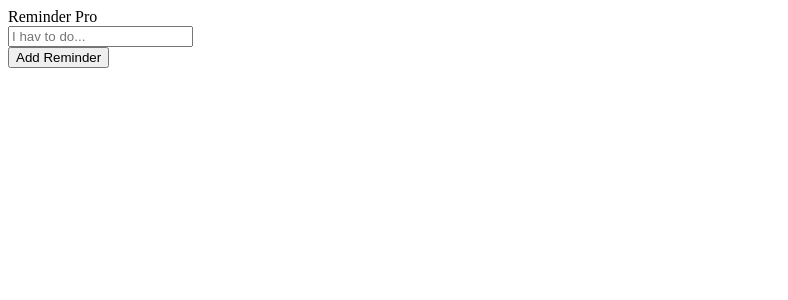
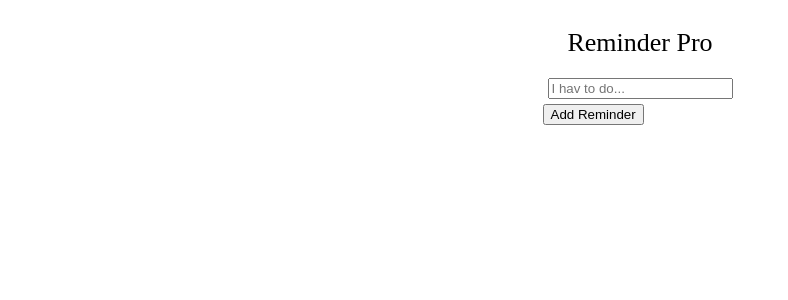
Before and after one commit to auryn31/reminder_pro_learn_react, a React (Create React App) app: page / in a window 1280 px wide. Shown: the top 300 px of the page, without its empty margins (0-788 px from the left). Built offline with nearby package versions, Linux system fonts and the light colour scheme; the HTML template or start-up script is replaced by a standard one.

Commit message:
add css and list of items from global stats: https://www.youtube.com/watch?v=oCAc3EsEWZ8

```diff
--- a/src/components/App.jsx
+++ b/src/components/App.jsx
@@ -15,6 +15,23 @@
       this.props.addReminder(this.state.text);
     }
 
+    renderReminders(){
+      const  { reminders } = this.props;
+      console.log('reminders', reminders);
+      return (
+        <ul className="list-group col-sm-4">
+            {
+              reminders.map(reminder => {
+                return (<li key={reminder.id} className="list-group-item">
+                  <div>{reminder.text}</div>
+                </li>
+              )
+              })
+            }
+        </ul>
+      )
+    }
+
     render() {
       console.log('this.props', this.props);
       return (
@@ -22,7 +39,7 @@
           <div className="title">
               Reminder Pro
           </div>
-          <div className ="form-inline">
+          <div className ="form-inline reminder-form">
             <div className ="form-group">
               <input
                 className="form-control"
@@ -37,6 +54,7 @@
               Add Reminder
             </button>
           </div>
+          { this.renderReminders() }
         </div>
       )
     }
--- /dev/null
+++ b/src/index.css
@@ -0,0 +1,19 @@
+.App {
+  padding-top: 20px;
+  display: flex;
+  flex-direction: column;
+  align-items: center;
+}
+
+.title {
+  text-align: center;
+  font-size: 26px;
+}
+
+.reminder-form {
+  padding: 15px;
+}
+
+.form-group {
+  padding: 5px;
+}
--- a/src/index.js
+++ b/src/index.js
@@ -4,6 +4,7 @@
 import { Provider } from 'react-redux';
 import { createStore } from 'redux';
 import reducer from './reducers';
+import './index.css';
 
 const store = createStore(reducer);
 
```
